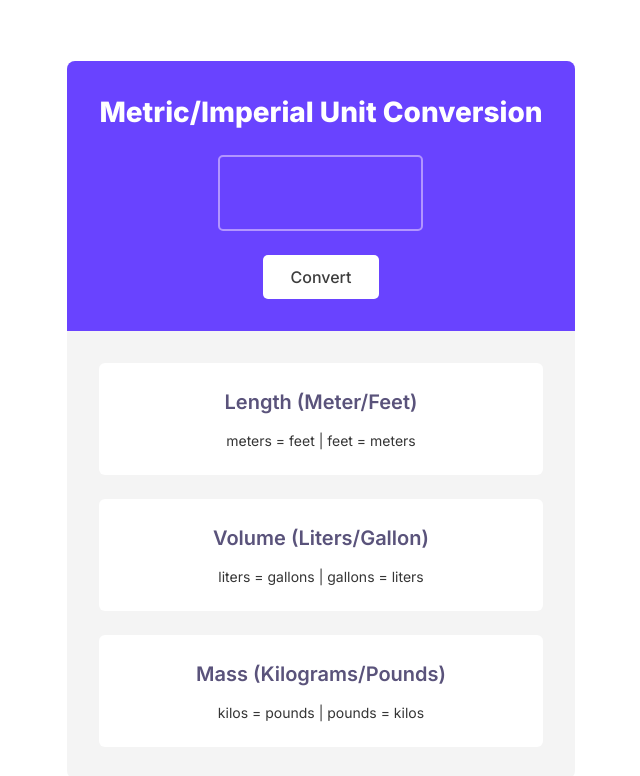
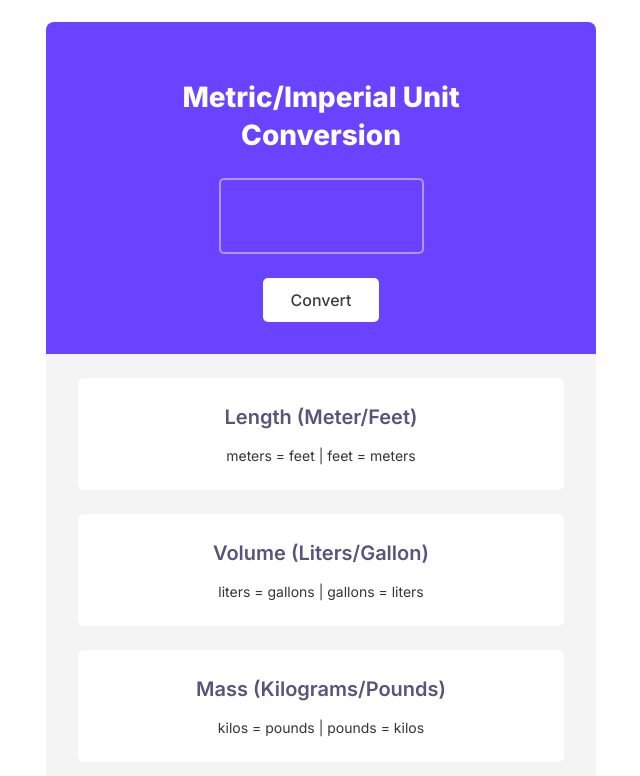
Before and after one commit to mdchong/unit-converter, a plain HTML site: page index.html in a window 1280 px wide. Shown: the whole page, without its empty margins (319-959 px from the left). Drawn offline with Linux system fonts and the light colour scheme.

Commit message:
Update index.css

```diff
--- a/index.css
+++ b/index.css
@@ -162,7 +162,6 @@ body {
 .upper-container {
     background-color: var(--primary-color);
     padding: 2rem;
-    margin: 2rem 0;
     border-radius: 8px 8px 0 0;
 }
 
@@ -172,7 +171,7 @@ body {
     font-size: var(--h2-font-size);
     line-height: var(--h2-line-height);
     text-align: center;
-    margin: 0;
+    margin: 1.5rem;
     text-wrap: wrap;
 }
 
```
